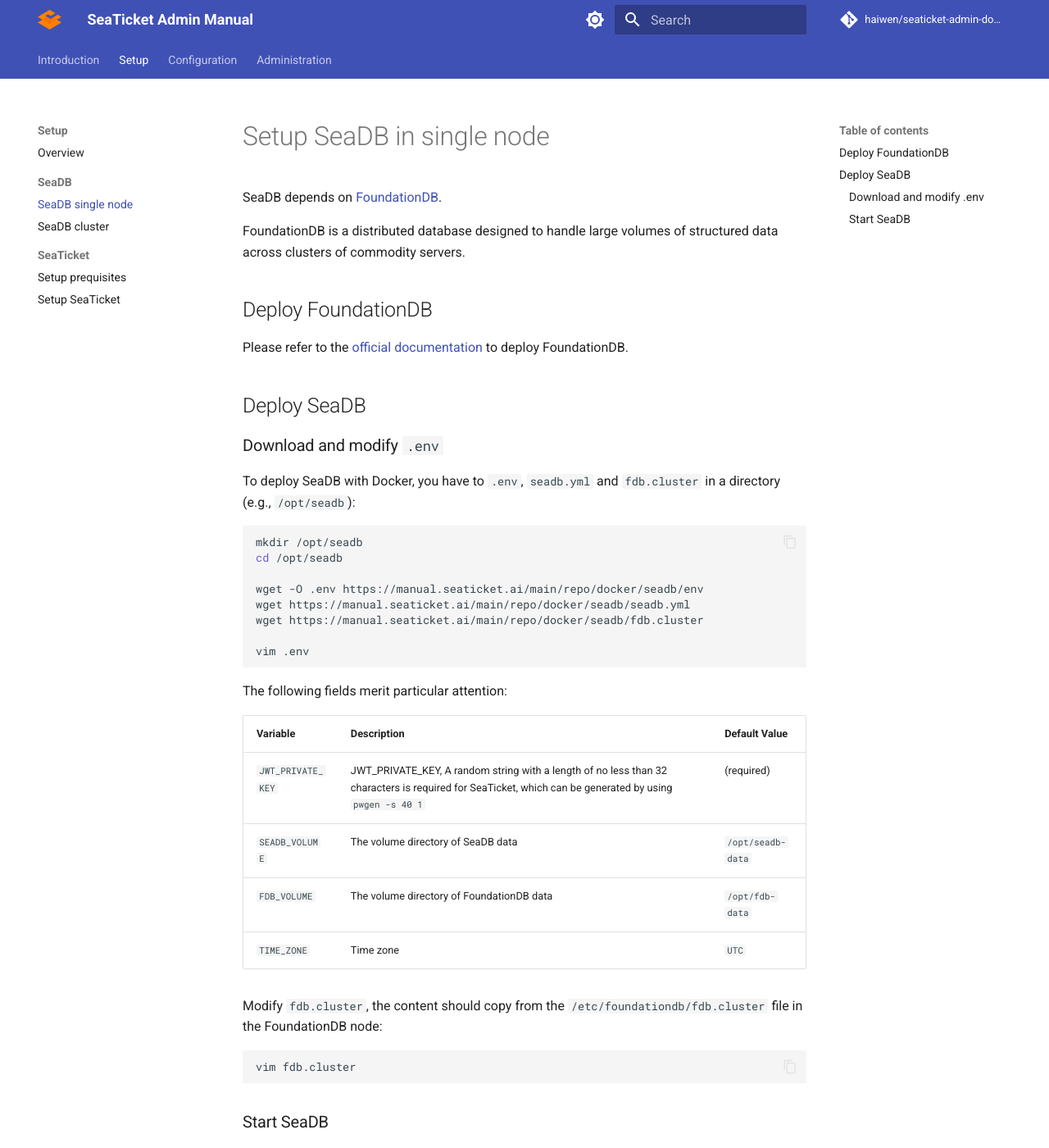
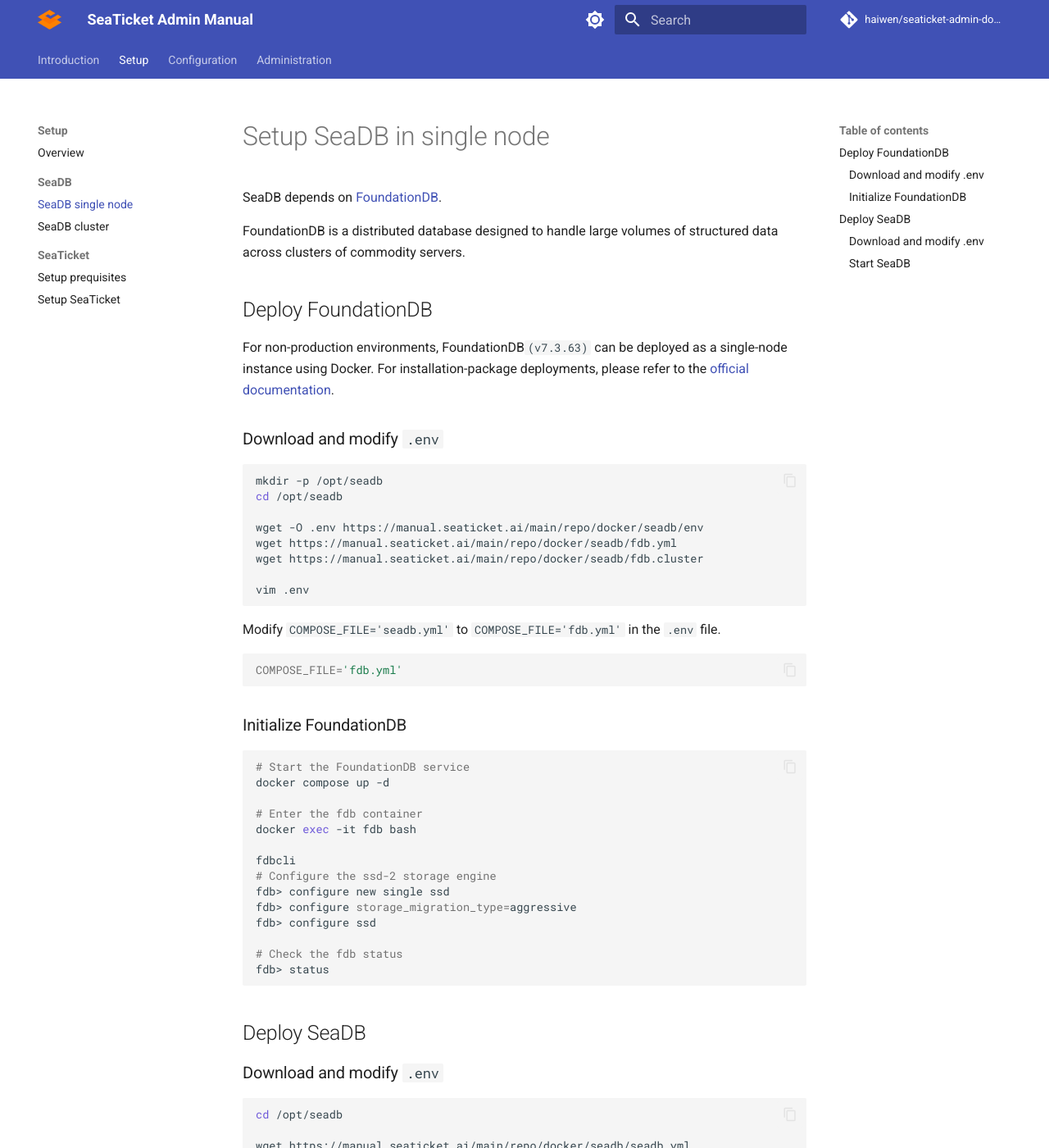
Before and after one commit to haiwen/seaticket-admin-docs, an MkDocs documentation site: the page built from manual/setup/setup_seadb_single.md, in a window 1280 px wide and 1400 px high. Shown: the whole window at 82% size. Built offline with MkDocs 1.6.1 and Material for MkDocs 9.7.7, drawn with Linux system fonts in a browser that asks for light colours; comment, search, counter and statistics services are not loaded; the version menu is left out; some of the changed text lies outside the part shown.

Commit message:
1.Setup SeaDB in single node; 2.add FoundationDB version info.

````diff
--- a/manual/setup/setup_seadb_single.md
+++ b/manual/setup/setup_seadb_single.md
@@ -6,23 +6,62 @@
 
 ## Deploy FoundationDB
 
-Please refer to the [official documentation](https://apple.github.io/foundationdb/getting-started-mac.html) to deploy FoundationDB.
+For non-production environments, FoundationDB`(v7.3.63)` can be deployed as a single-node instance using Docker. For installation-package deployments, please refer to the [official documentation](https://apple.github.io/foundationdb/getting-started-linux.html).
+
+### Download and modify `.env`
+
+```shell
+mkdir -p /opt/seadb
+cd /opt/seadb
+
+wget -O .env https://manual.seaticket.ai/main/repo/docker/seadb/env
+wget https://manual.seaticket.ai/main/repo/docker/seadb/fdb.yml
+wget https://manual.seaticket.ai/main/repo/docker/seadb/fdb.cluster
+
+vim .env
+```
+
+Modify `COMPOSE_FILE='seadb.yml'` to `COMPOSE_FILE='fdb.yml'` in the `.env` file.
+
+```shell
+COMPOSE_FILE='fdb.yml'
+```
+
+### Initialize FoundationDB
+
+```shell
+# Start the FoundationDB service
+docker compose up -d
+
+# Enter the fdb container
+docker exec -it fdb bash
+
+fdbcli
+# Configure the ssd-2 storage engine
+fdb> configure new single ssd
+fdb> configure storage_migration_type=aggressive
+fdb> configure ssd
+
+# Check the fdb status
+fdb> status
+```
 
 ## Deploy SeaDB
 
 ### Download and modify `.env`
 
-To deploy SeaDB with Docker, you have to `.env`, `seadb.yml` and `fdb.cluster` in a directory (e.g., `/opt/seadb`):
-
 ```bash
-mkdir /opt/seadb
 cd /opt/seadb
 
-wget -O .env https://manual.seaticket.ai/main/repo/docker/seadb/env
 wget https://manual.seaticket.ai/main/repo/docker/seadb/seadb.yml
-wget https://manual.seaticket.ai/main/repo/docker/seadb/fdb.cluster
 
 vim .env
+```
+
+Modify `COMPOSE_FILE='fdb.yml'` to `COMPOSE_FILE='fdb.yml,seadb.yml'` in the `.env` file.
+
+```shell
+COMPOSE_FILE='fdb.yml,seadb.yml'
 ```
 
 The following fields merit particular attention:
@@ -33,12 +72,6 @@
 | `SEADB_VOLUME`                | The volume directory of SeaDB data                                                                          | `/opt/seadb-data`             |
 | `FDB_VOLUME`          | The volume directory of FoundationDB data                                                                            | `/opt/fdb-data`         |
 | `TIME_ZONE`                     | Time zone                                                                                                     | `UTC`                           |
-
-Modify `fdb.cluster`, the content should copy from the `/etc/foundationdb/fdb.cluster` file in the FoundationDB node:
-
-```bash
-vim fdb.cluster
-```
 
 ### Start SeaDB
 
````
Also changed, not shown: manual/setup/setup_seadb_cluster.md (+1 -1 lines).
